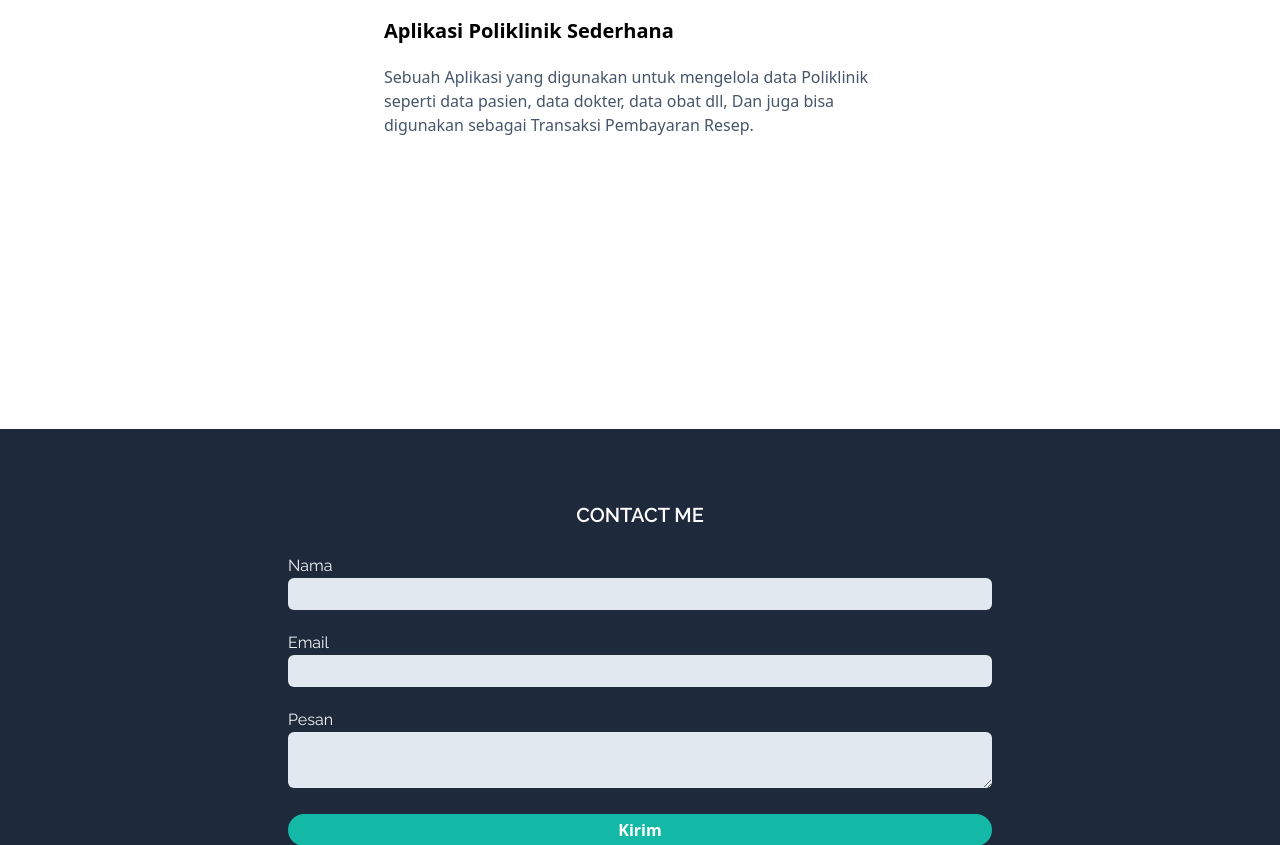
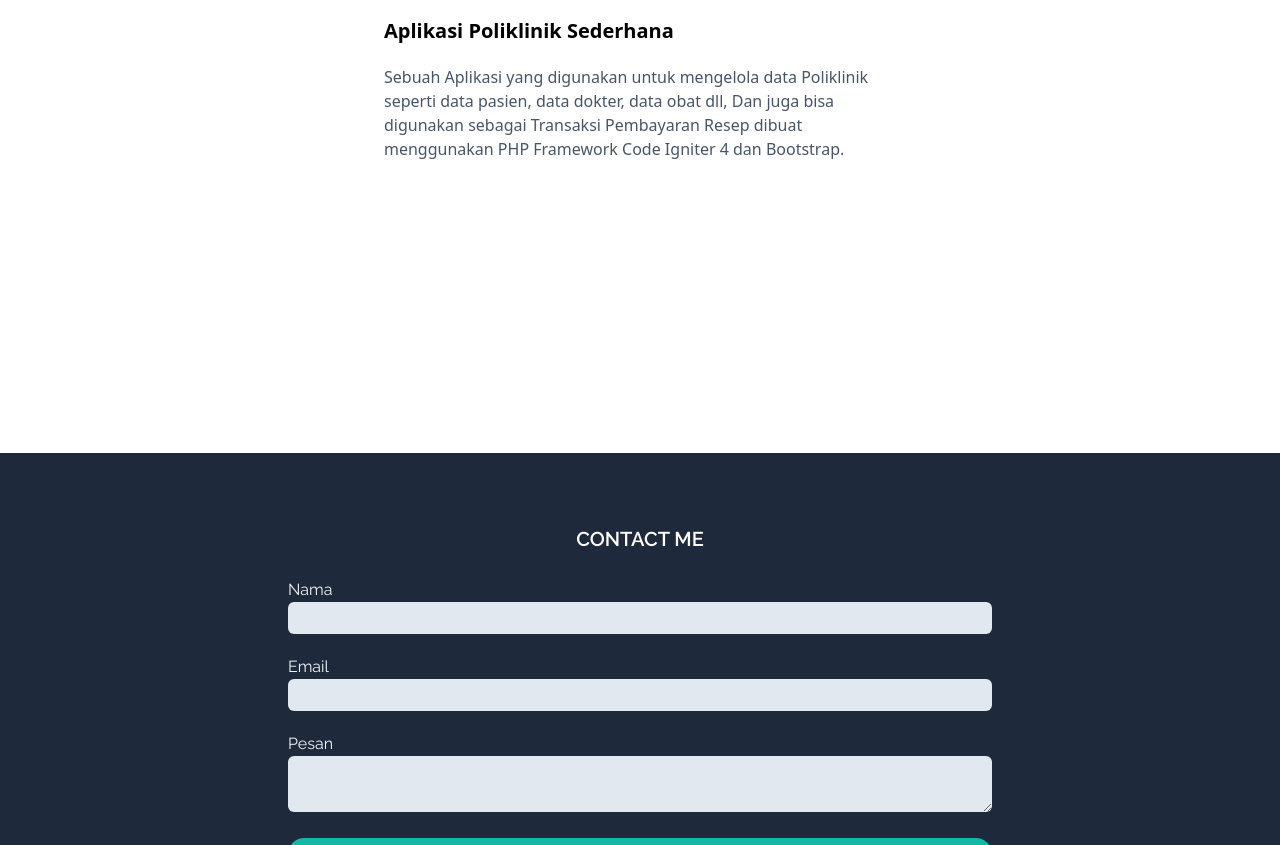
Before and after one commit to Fhrmhmmd/Fhrmhmmd.github.io, a website: page index.html in a window 1280 px wide. Shown: the part 1439-2284 px from the top of the page. Drawn offline with nearby package versions, Linux system fonts and the light colour scheme.

Commit message:
add new description

```diff
--- a/index.html
+++ b/index.html
@@ -158,7 +158,6 @@
   <div class=""></div>
 </section>
 
-
 <!-- MY PROJECT SECTION -->
 
 <section id="Project" class="py-36 max-w-full lg:pt-48 lg:pb-48 dark:bg-blue-950">
@@ -178,7 +177,7 @@
 
           <h3 class="font-semibold text-xl text-black mt-3 px-6 pt-2 dark:text-white">Aplikasi Poliklinik Sederhana</h3>
           <p class="font-medium text-slate-600 px-6 py-5 dark:text-slate-200">Sebuah Aplikasi yang digunakan untuk mengelola data Poliklinik
-            seperti data pasien, data dokter, data obat dll, Dan juga bisa digunakan sebagai Transaksi Pembayaran Resep.
+            seperti data pasien, data dokter, data obat dll, Dan juga bisa digunakan sebagai Transaksi Pembayaran Resep dibuat menggunakan PHP Framework Code Igniter 4 dan Bootstrap.
           </p>
         </div>
       </div>
```
